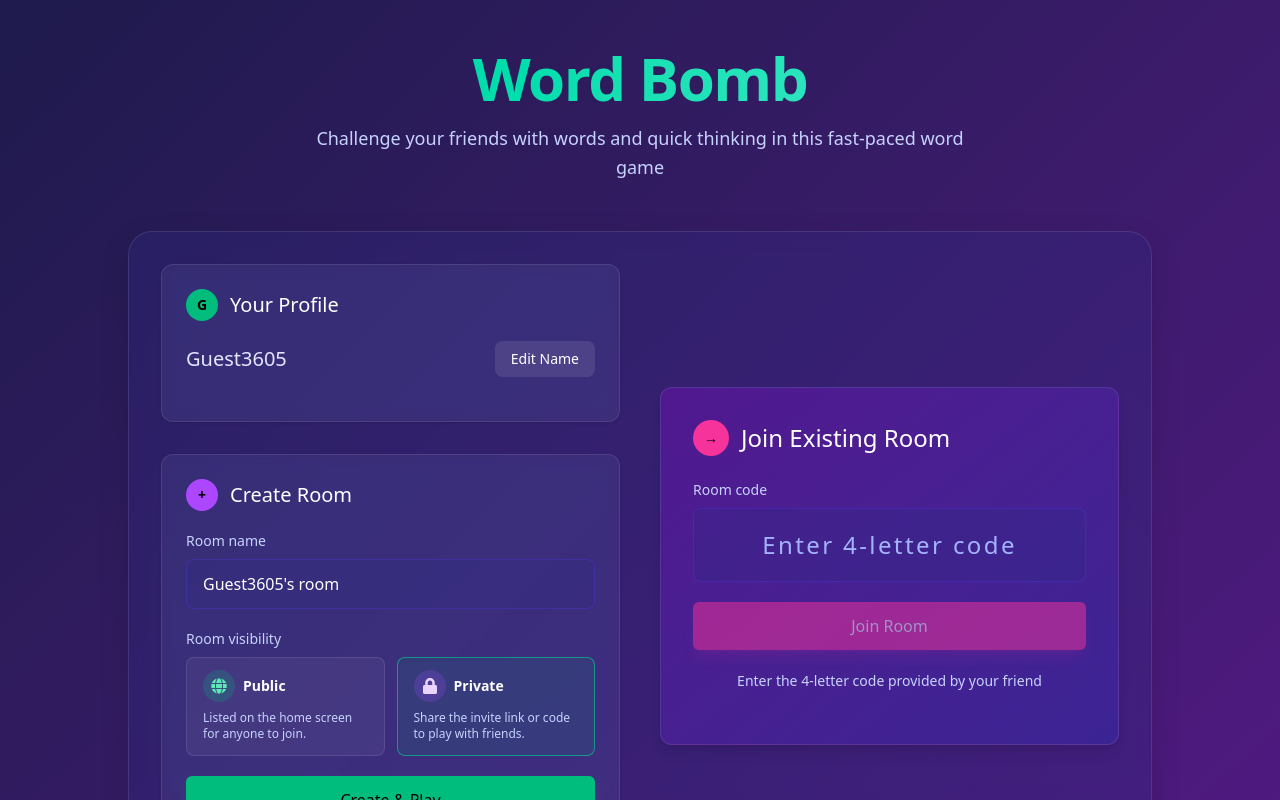
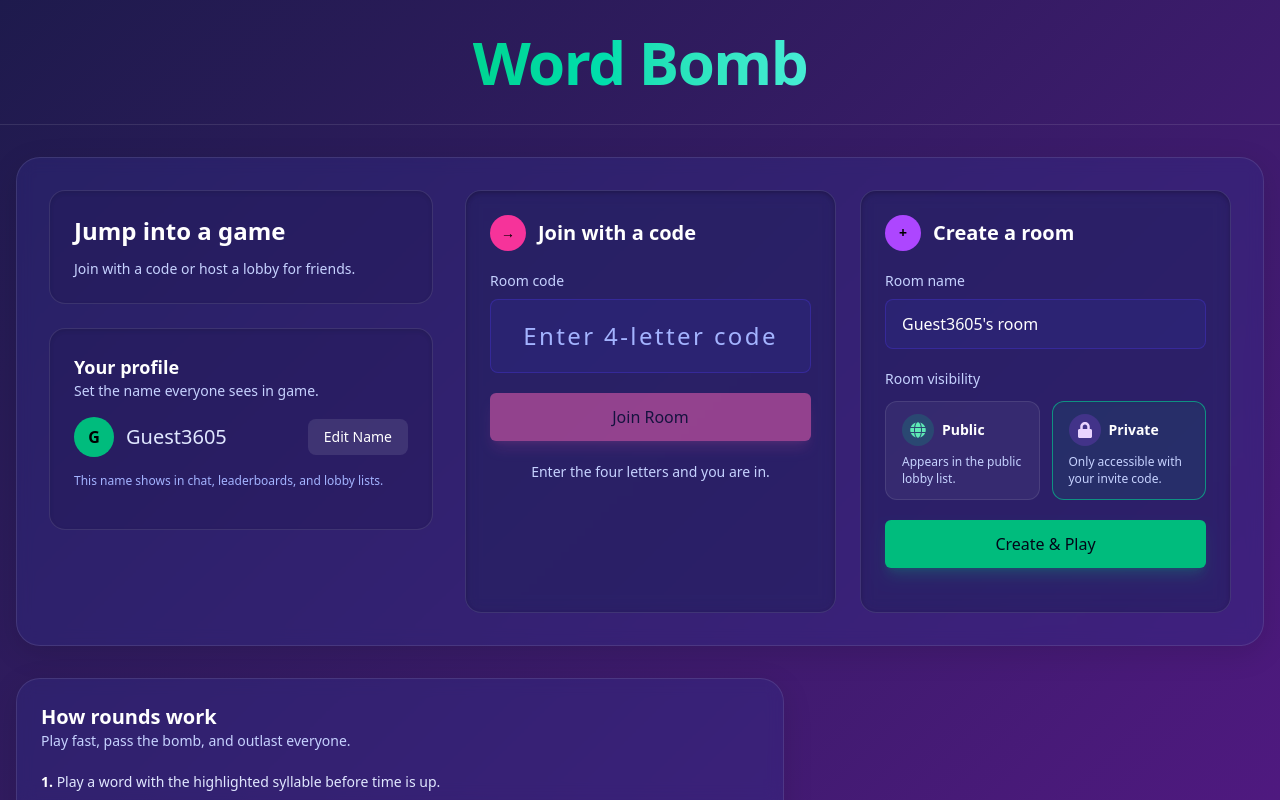
Before and after one commit to hydrabeer/word-bomb, a React (Vite) app in the folder apps/frontend/: page / in a window 1280 px wide. Built offline with nearby package versions, Linux system fonts and the light colour scheme; no server answers; what tailwindcss-safe-area would draw is missing.

Commit message:
feat(frontend): redesign HomePage layout and improve accessibility

```diff
--- a/apps/frontend/src/pages/HomePage.tsx
+++ b/apps/frontend/src/pages/HomePage.tsx
@@ -99,39 +99,45 @@ export default function HomePage() {
   };
 
   return (
-    <div className="flex min-h-screen flex-col items-center bg-gradient-to-br from-indigo-950 to-purple-900 px-4 py-12 text-white">
-      {/* Hero section */}
-      <header className="mb-12 w-full max-w-6xl text-center">
-        <h1 className="mb-4 bg-gradient-to-r from-emerald-400 to-teal-300 bg-clip-text text-6xl font-bold tracking-tight text-transparent">
+    <div className="flex min-h-screen flex-col bg-gradient-to-br from-indigo-950 to-purple-900 text-white">
+      <header className="w-full border-b border-white/10">
+        <div className="mx-auto flex max-w-7xl flex-col items-center px-4 py-8 text-center">
+          <h1 className="bg-gradient-to-r from-emerald-400 to-teal-300 bg-clip-text text-5xl font-bold tracking-tight text-transparent sm:text-6xl">
             Word Bomb
           </h1>
-        <p className="mx-auto max-w-2xl text-lg leading-relaxed text-indigo-200">
-          Challenge your friends with words and quick thinking in this
-          fast-paced word game
+        </div>
+      </header>
+
+      <main className="mx-auto w-full max-w-7xl flex-1 px-4 pb-16" role="main">
+        <div className="grid gap-8 pt-8 2xl:grid-cols-[minmax(0,2fr)_minmax(0,1fr)]">
+          <section
+            id="quick-start"
+            className="rounded-3xl bg-indigo-900/40 p-6 shadow-[0_8px_30px_rgb(0,0,0,0.12)] backdrop-blur-sm lg:border lg:border-white/10 lg:p-8"
+            aria-labelledby="quick-start-heading"
+          >
+            <div className="flex flex-col gap-8 xl:flex-row xl:items-stretch">
+              <div className="flex w-full max-w-sm flex-col gap-6 xl:h-full xl:min-w-[280px]">
+                <div className="rounded-2xl border border-white/10 bg-indigo-950/30 p-6 text-left shadow-inner shadow-black/10">
+                  <h2
+                    id="quick-start-heading"
+                    className="text-2xl font-semibold text-white"
+                  >
+                    Jump into a game
+                  </h2>
+                  <p className="mt-3 text-sm text-indigo-200">
+                    Join with a code or host a lobby for friends.
+                  </p>
+                </div>
+                <div className="rounded-2xl border border-white/10 bg-indigo-950/30 p-6 shadow-inner shadow-black/10">
+                  <header className="mb-4">
+                    <h3 className="text-lg font-semibold text-white">
+                      Your profile
+                    </h3>
+                    <p className="text-sm text-indigo-200">
+                      Set the name everyone sees in game.
                     </p>
                   </header>
-
-      {/* Main content */}
-      <main
-        className="w-full max-w-5xl rounded-3xl border border-white/10 bg-indigo-900/30 p-8 shadow-[0_8px_30px_rgb(0,0,0,0.12)] backdrop-blur-sm"
-        role="main"
-      >
-        <div className="grid grid-cols-1 gap-10 md:grid-cols-2">
-          {/* Left column - Profile & Create */}
-          <div className="space-y-8">
-            {/* Profile card */}
-            <div className="rounded-xl border border-white/10 bg-white/5 p-6 shadow-sm backdrop-blur-sm">
-              <h2 className="mb-5 flex items-center text-xl font-medium">
-                <span className="mr-3 flex h-8 w-8 items-center justify-center rounded-full bg-emerald-500">
-                  <span className="text-sm font-bold text-black">
-                    {name.charAt(0).toUpperCase()}
-                  </span>
-                </span>
-                Your Profile
-              </h2>
-
-              {/* Reserve vertical space to prevent layout shift when toggling edit mode */}
-              <div className="min-h-[7rem] sm:min-h-[3.5rem]">
+                  <div className="space-y-4">
                     {editing ? (
                       <div className="flex flex-col gap-2 sm:flex-row">
                         <input
@@ -144,14 +150,14 @@ export default function HomePage() {
                           }
                           placeholder="Your name"
                           maxLength={20}
-                      className="w-full rounded-lg border border-indigo-600/30 bg-indigo-900/30 px-4 py-3 text-white placeholder-indigo-300 focus:outline-none focus:ring-2 focus:ring-emerald-400"
+                          className="w-full rounded-lg border border-indigo-600/30 bg-indigo-900/40 px-4 py-3 text-white placeholder-indigo-300 focus:outline-none focus:ring-2 focus:ring-emerald-400"
                           autoFocus
                           aria-label="Your display name"
                           aria-describedby="name-constraints"
                         />
                         <button
                           onClick={handleSaveName}
-                      className="mt-2 whitespace-nowrap rounded-md bg-emerald-500 px-4 py-3 text-base font-medium text-black shadow-lg shadow-emerald-500/20 transition-all hover:bg-emerald-400 focus:ring-2 focus:ring-white focus:ring-offset-2 focus:ring-offset-indigo-900 active:scale-95 sm:mt-0"
+                          className="mt-2 whitespace-nowrap rounded-md bg-emerald-500 px-4 py-3 text-base font-medium text-black shadow-lg shadow-emerald-500/20 transition hover:bg-emerald-400 focus:ring-2 focus:ring-white focus:ring-offset-2 focus:ring-offset-indigo-900 active:scale-95 sm:mt-0"
                           aria-label="Save name"
                         >
                           Save
@@ -159,43 +165,114 @@ export default function HomePage() {
                       </div>
                     ) : (
                       <div className="flex items-center justify-between">
-                    <span className="text-xl font-medium text-indigo-100">
+                        <span className="flex items-center gap-3 text-xl font-medium text-indigo-100">
+                          <span className="flex h-10 w-10 items-center justify-center rounded-full bg-emerald-500 text-base font-semibold text-black">
+                            {name.charAt(0).toUpperCase()}
+                          </span>
                           {name}
                         </span>
                         <button
                           onClick={() => {
                             setEditing(true);
                           }}
-                      className="rounded-lg bg-white/10 px-4 py-2 text-sm font-medium transition-all hover:bg-white/20 focus:ring-2 focus:ring-emerald-400 active:scale-95"
+                          className="rounded-lg bg-white/10 px-4 py-2 text-sm font-medium transition hover:bg-white/20 focus:ring-2 focus:ring-emerald-400 active:scale-95"
                           aria-label="Edit your name"
                         >
                           Edit Name
                         </button>
                       </div>
                     )}
-              </div>
+                    <p className="text-xs text-indigo-300">
+                      This name shows in chat, leaderboards, and lobby lists.
+                    </p>
                     <p id="name-constraints" className="sr-only">
                       Name must be between 1 and 20 characters.
                     </p>
                   </div>
-
-            {/* Create Room card */}
-            <div className="rounded-xl border border-white/10 bg-white/5 p-6 shadow-sm backdrop-blur-sm">
-              <h2 className="mb-5 flex items-center text-xl font-medium">
-                <span className="mr-3 flex h-8 w-8 items-center justify-center rounded-full bg-purple-500">
-                  <span className="text-sm font-bold text-black">+</span>
+                </div>
+              </div>
+              <div className="flex flex-1 flex-col gap-6 xl:flex-row xl:items-stretch">
+                <form
+                  onSubmit={(e) => {
+                    e.preventDefault();
+                    void handleJoinRoom();
+                  }}
+                  className="flex h-full flex-1 flex-col gap-5 rounded-2xl border border-white/10 bg-indigo-950/40 p-6 shadow-inner shadow-black/20 backdrop-blur min-w-[240px] md:min-w-[280px] xl:min-w-[320px] xl:max-w-sm"
+                  aria-labelledby="join-room-heading"
+                >
+                  <header className="flex items-center gap-3">
+                    <span className="flex h-9 w-9 items-center justify-center rounded-full bg-pink-500">
+                      <span className="text-sm font-bold text-black">→</span>
                     </span>
-                Create Room
-              </h2>
-
+                    <h3
+                      id="join-room-heading"
+                      className="text-xl font-semibold text-white"
+                    >
+                      Join with a code
+                    </h3>
+                  </header>
+                  <div className="space-y-4 sm:space-y-5">
+                    <div>
+                      <label
+                        htmlFor="joinCode"
+                        className="mb-2 block text-sm font-medium text-indigo-200"
+                      >
+                        Room code
+                      </label>
+                      <input
+                        id="joinCode"
+                        value={joinCode}
+                        onChange={(e) => {
+                          const filtered = e.target.value
+                            .toUpperCase()
+                            .replace(/[^A-Z]/g, '');
+                          setJoinCode(filtered);
+                        }}
+                        placeholder="Enter 4-letter code"
+                        maxLength={4}
+                        pattern="[A-Z]{4}"
+                        className="text-md w-full rounded-lg border border-indigo-600/30 bg-indigo-900/40 px-4 py-5 text-center tracking-widest text-white placeholder-indigo-300 focus:outline-none focus:ring-2 focus:ring-emerald-400 sm:text-xl lg:text-2xl"
+                        aria-describedby="joincode-constraints"
+                      />
+                    </div>
+                    <button
+                      type="submit"
+                      className="w-full rounded-md bg-pink-400 px-4 py-3 text-base font-medium text-slate-950 shadow-lg shadow-pink-400/25 transition hover:bg-pink-300 focus:ring-2 focus:ring-white focus:ring-offset-2 focus:ring-offset-indigo-900 active:scale-95 disabled:cursor-not-allowed disabled:opacity-50"
+                      disabled={joinCode.length !== 4}
+                      aria-label="Join existing room"
+                    >
+                      Join Room
+                    </button>
+                    <p className="text-center text-sm leading-relaxed text-indigo-200">
+                      Enter the four letters and you are in.
+                    </p>
+                    <p id="joincode-constraints" className="sr-only">
+                      Enter exactly four uppercase letters.
+                    </p>
+                  </div>
+                </form>
                 <form
+                  id="create-room-card"
                   onSubmit={(e) => {
                     e.preventDefault();
                     void handleCreateRoom();
                   }}
-                className="space-y-5"
+                  className="flex h-full flex-1 flex-col gap-5 rounded-2xl border border-white/10 bg-indigo-950/40 p-6 shadow-inner shadow-black/20 backdrop-blur min-w-[240px] md:min-w-[280px] xl:min-w-[320px] xl:max-w-sm"
                   aria-labelledby="create-room-heading"
                 >
+                  <header className="flex items-center gap-3">
+                    <span className="flex h-9 w-9 items-center justify-center rounded-full bg-purple-500">
+                      <span className="text-sm font-bold text-black">+</span>
+                    </span>
+                    <h3
+                      id="create-room-heading"
+                      className="text-xl font-semibold text-white"
+                    >
+                      Create a room
+                    </h3>
+                  </header>
+
+                  <div className="space-y-5">
                     <div>
                       <label
                         htmlFor="roomName"
@@ -212,11 +289,12 @@ export default function HomePage() {
                         onKeyDown={handleRoomNameKeyDown}
                         maxLength={30}
                         placeholder="Enter room name"
-                    className="w-full rounded-lg border border-indigo-600/30 bg-indigo-900/30 px-4 py-3 text-white placeholder-indigo-300 focus:outline-none focus:ring-2 focus:ring-emerald-400"
+                        className="w-full rounded-lg border border-indigo-600/30 bg-indigo-900/40 px-4 py-3 text-white placeholder-indigo-300 focus:outline-none focus:ring-2 focus:ring-emerald-400"
                         aria-describedby="roomname-constraints"
                       />
                     </div>
-                <fieldset className="space-y-2">
+
+                    <fieldset className="space-y-3">
                       <legend
                         id="room-visibility-label"
                         className="text-sm font-medium text-indigo-200"
@@ -225,7 +303,7 @@ export default function HomePage() {
                       </legend>
                       <div className="grid grid-cols-1 gap-3 sm:grid-cols-2">
                         <label
-                      className={`block rounded-lg border px-4 py-3 transition focus-within:ring-2 focus-within:ring-emerald-400 ${
+                          className={`block rounded-xl border px-4 py-3 transition focus-within:ring-2 focus-within:ring-emerald-400 ${
                             visibility === 'public'
                               ? 'border-emerald-400/60 bg-emerald-500/10 shadow-inner'
                               : 'border-white/10 bg-white/5 hover:border-white/20'
@@ -255,12 +333,12 @@ export default function HomePage() {
                               </span>
                             </div>
                             <p className="text-xs leading-snug text-indigo-200">
-                          Listed on the home screen for anyone to join.
+                              Appears in the public lobby list.
                             </p>
                           </div>
                         </label>
                         <label
-                      className={`block rounded-lg border px-4 py-3 transition focus-within:ring-2 focus-within:ring-emerald-400 ${
+                          className={`block rounded-xl border px-4 py-3 transition focus-within:ring-2 focus-within:ring-emerald-400 ${
                             visibility === 'private'
                               ? 'border-emerald-400/60 bg-emerald-500/10 shadow-inner'
                               : 'border-white/10 bg-white/5 hover:border-white/20'
@@ -290,105 +368,74 @@ export default function HomePage() {
                               </span>
                             </div>
                             <p className="text-xs leading-snug text-indigo-200">
-                          Share the invite link or code to play with friends.
+                              Only accessible with your invite code.
                             </p>
                           </div>
                         </label>
                       </div>
                     </fieldset>
+
                     <button
                       type="submit"
-                  className="w-full rounded-md bg-emerald-500 px-4 py-3 text-base font-medium text-black shadow-lg shadow-emerald-500/20 transition-all hover:bg-emerald-400 focus:ring-2 focus:ring-white focus:ring-offset-2 focus:ring-offset-indigo-900 active:scale-95 disabled:cursor-not-allowed disabled:opacity-50"
+                      className="w-full rounded-md bg-emerald-500 px-4 py-3 text-base font-medium text-slate-950 shadow-lg shadow-emerald-500/20 transition hover:bg-emerald-400 focus:ring-2 focus:ring-white focus:ring-offset-2 focus:ring-offset-indigo-900 active:scale-95 disabled:cursor-not-allowed disabled:opacity-50"
                       disabled={!roomName.trim()}
                       aria-label="Create a new game room"
                     >
-                  Create & Play
+                      Create &amp; Play
                     </button>
                     <p id="roomname-constraints" className="sr-only">
                       Room name up to 30 characters.
                     </p>
+                  </div>
                 </form>
               </div>
             </div>
+          </section>
 
-          {/* Right column - Join Room */}
-          <div className="flex items-center justify-center">
-            <div className="w-full rounded-xl border border-white/10 bg-gradient-to-br from-purple-800/50 to-indigo-800/50 p-8 shadow-lg">
-              <h2 className="mb-6 flex items-center text-2xl font-medium">
-                <span className="mr-3 flex h-9 w-9 items-center justify-center rounded-full bg-pink-500">
-                  <span className="text-sm font-bold text-black">→</span>
-                </span>
-                Join Existing Room
+          <aside className="space-y-6 2xl:sticky 2xl:top-8">
+            <section className="rounded-3xl bg-indigo-900/40 p-6 shadow-[0_8px_30px_rgb(0,0,0,0.12)] backdrop-blur-sm lg:border lg:border-white/10 max-w-3xl">
+              <header className="mb-5">
+                <h2 className="text-xl font-semibold text-white">
+                  How rounds work
                 </h2>
+                <p className="text-sm text-indigo-200">
+                  Play fast, pass the bomb, and outlast everyone.
+                </p>
+              </header>
+              <ul className="mt-4 space-y-3 text-sm leading-relaxed text-indigo-100">
+                <li>
+                  <span className="font-semibold text-white">1.</span> Play a
+                  word with the highlighted syllable before time is up.
+                </li>
+                <li>
+                  <span className="font-semibold text-white">2.</span> Pass the
+                  bomb quickly to stay in the round.
+                </li>
+                <li>
+                  <span className="font-semibold text-white">3.</span> Last
+                  player standing across rounds wins.
+                </li>
+              </ul>
+            </section>
 
-              <form
-                onSubmit={(e) => {
-                  e.preventDefault();
-                  void handleJoinRoom();
-                }}
-                className="space-y-5"
-                aria-labelledby="join-room-heading"
-              >
-                <div>
-                  <label
-                    htmlFor="joinCode"
-                    className="mb-2 block text-sm font-medium text-indigo-200"
-                  >
-                    Room code
-                  </label>
-                  <input
-                    id="joinCode"
-                    value={joinCode}
-                    onChange={(e) => {
-                      const filtered = e.target.value
-                        .toUpperCase()
-                        .replace(/[^A-Z]/g, '');
-                      setJoinCode(filtered);
-                    }}
-                    placeholder="Enter 4-letter code"
-                    maxLength={4}
-                    pattern="[A-Z]{4}"
-                    className="text-md w-full rounded-lg border border-indigo-600/30 bg-indigo-900/30 px-4 py-5 text-center tracking-widest text-white placeholder-indigo-300 focus:outline-none focus:ring-2 focus:ring-emerald-400 sm:text-xl lg:text-2xl"
-                    aria-describedby="joincode-constraints"
-                  />
+          </aside>
         </div>
 
-                <button
-                  type="submit"
-                  className="w-full rounded-md bg-pink-500 px-4 py-3 text-base font-medium text-white shadow-lg shadow-pink-500/20 transition-all hover:bg-pink-400 focus:ring-2 focus:ring-white focus:ring-offset-2 focus:ring-offset-indigo-900 active:scale-95 disabled:cursor-not-allowed disabled:opacity-50"
-                  disabled={joinCode.length !== 4}
-                  aria-label="Join existing room"
-                >
-                  Join Room
-                </button>
-
-                <p className="text-center text-sm leading-relaxed text-indigo-200">
-                  Enter the 4-letter code provided by your friend
-                </p>
-                <p id="joincode-constraints" className="sr-only">
-                  Enter exactly four uppercase letters.
-                </p>
-              </form>
-            </div>
-          </div>
-        </div>
-      </main>
-
       <section
-        className="mt-12 w-full max-w-5xl"
+          id="public-rooms"
+          className="mt-12 rounded-3xl bg-indigo-900/40 p-6 shadow-[0_8px_30px_rgb(0,0,0,0.12)] backdrop-blur-sm lg:border lg:border-white/10 lg:p-8"
           aria-labelledby="public-rooms-heading"
         >
-        <div className="rounded-3xl border border-white/10 bg-indigo-900/30 p-8 shadow-[0_8px_30px_rgb(0,0,0,0.12)] backdrop-blur-sm">
-          <header className="mb-6 flex flex-col gap-1 sm:flex-row sm:items-end sm:justify-between">
+          <header className="mb-6 flex flex-col gap-2 sm:flex-row sm:items-end sm:justify-between">
             <div>
               <h2
                 id="public-rooms-heading"
                 className="text-2xl font-semibold text-white"
               >
-                Public Rooms
+                Public rooms
               </h2>
               <p className="text-sm text-indigo-200">
-                Jump into a lobby ready for new challengers.
+                One click joins any open lobby below.
               </p>
             </div>
           </header>
@@ -455,12 +502,12 @@ export default function HomePage() {
               })}
             </div>
           )}
-        </div>
         </section>
+      </main>
 
-      {/* Footer */}
-      <footer className="mt-12 text-center text-sm leading-relaxed text-indigo-300">
-        Challenge friends with quick thinking and wordplay
+      <footer className="mx-auto w-full max-w-6xl px-4 pb-12 text-center text-sm leading-relaxed text-indigo-300">
+        Sharpen your vocabulary, outsmart the bomb, and celebrate the clutch
+        plays with friends.
       </footer>
     </div>
   );
```
Lines whose indentation alone changed are shown as unchanged.
